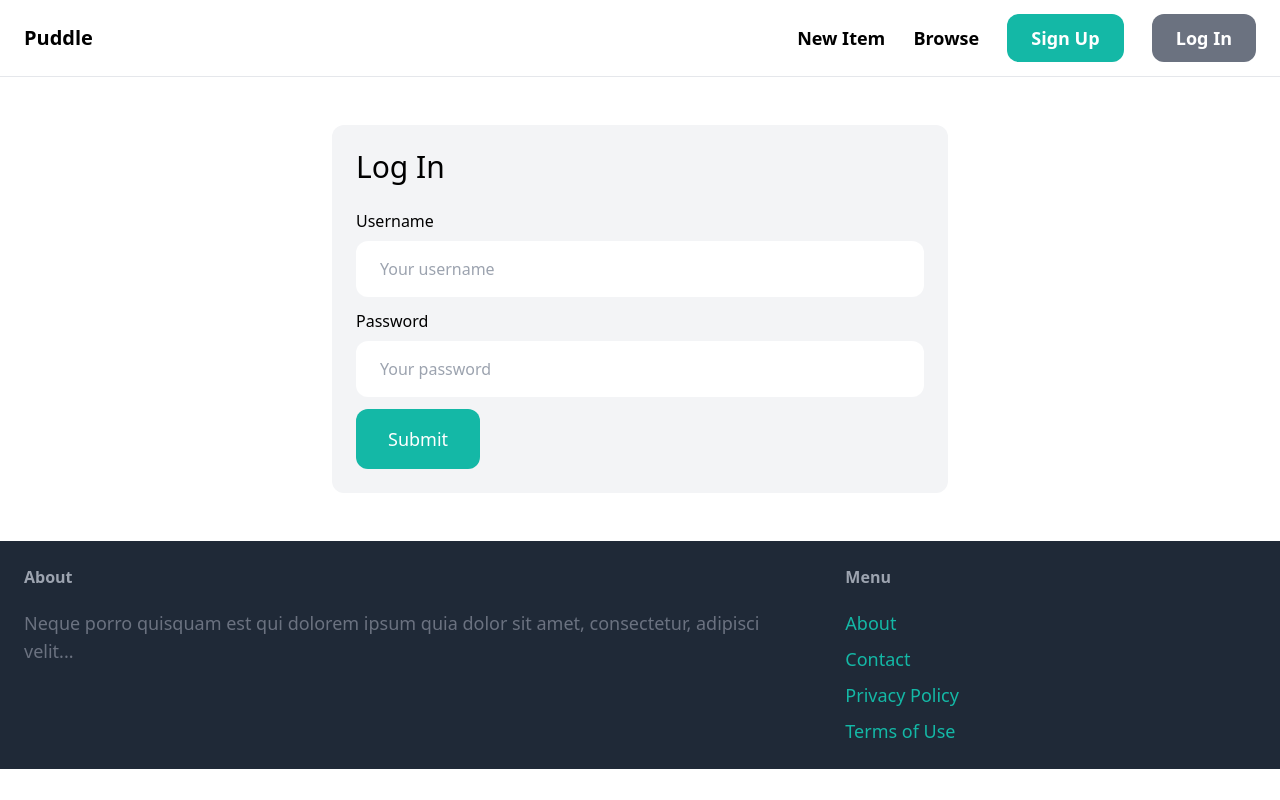
After one commit to tiemouie01/puddle, a Django app: page /login/ in a window 1280 px wide. The commit adds this page. Run offline with Django 5.2, Linux system fonts and the light colour scheme; some libraries are stand-ins or nearby versions.

Commit message:
Add login page

```diff
--- a/core/forms.py
+++ b/core/forms.py
@@ -1,6 +1,16 @@
 from django import forms
-from django.contrib.auth.forms import UserCreationForm
+from django.contrib.auth.forms import UserCreationForm, AuthenticationForm
 from django.contrib.auth.models import User
+
+class LoginForm(AuthenticationForm):
+    username = forms.CharField(widget=forms.TextInput(attrs={
+        'placeholder': 'Your username',
+        'class': 'w-full py-4 px-6 rounded-xl'
+    }))
+    password = forms.CharField(widget=forms.PasswordInput(attrs={
+        'placeholder': 'Your password',
+        'class': 'w-full py-4 px-6 rounded-xl'
+    }))
 
 class SignupForm(UserCreationForm):
     class Meta:
--- a/core/templates/core/base.html
+++ b/core/templates/core/base.html
@@ -25,7 +25,7 @@
           >Sign Up</a
         >
         <a
-          href="#"
+          href="{% url 'core:login' %}"
           class="px-6 py-3 text-lg font-semibold bg-gray-500 text-white rounded-xl hover:bg-gray-700"
           >Log In</a
         >
--- /dev/null
+++ b/core/templates/core/login.html
@@ -0,0 +1,35 @@
+{% extends 'core/base.html' %}
+{% block title %}Log In{% endblock %}
+
+{% block content %}
+<div class="w-1/2 my-6 mx-auto p-6 bg-gray-100 rounded-xl ">
+    <h1 class="mb-6 text-3xl">Log In</h1>
+
+    <form method="post" action=".">
+        {% csrf_token %}
+
+
+        <div class="mb-3 ">
+            <label class="inline-block mb-2">Username</label><br>
+            {{ form.username }}
+        </div>
+
+        <div class="mb-3 ">
+            <label class="inline-block mb-2">Password</label><br>
+            {{ form.password }}
+        </div>
+
+        {% if form.errors or form.non_field_errors %}
+        <div class="mb-3 p-6 bg-red-100 rounded-xl">
+                {% for field in form %}
+                {{ field.errors }}
+                {% endfor %}
+
+                {{ form.non_field_errors }}
+            </div>
+        {% endif %}
+
+            <button class="py-4 px-8 text-lg bg-teal-500 hover:bg-teal-700 rounded-xl text-white">Submit</button>
+        </form>
+    </div>
+    {% endblock %}
--- a/core/urls.py
+++ b/core/urls.py
@@ -1,6 +1,8 @@
+from django.contrib.auth import views as auth_views
 from django.urls import path
 
 from . import views
+from .forms import LoginForm
 
 app_name = 'core'
 
@@ -8,4 +10,5 @@ urlpatterns = [
     path('', views.index, name='index'),
     path('contact/', views.contact, name='contact'),
     path('signup/', views.signup, name='signup'),
+    path('login/', auth_views.LoginView.as_view(template_name='core/login.html', authentication_form=LoginForm), name='login'),
 ]
```
